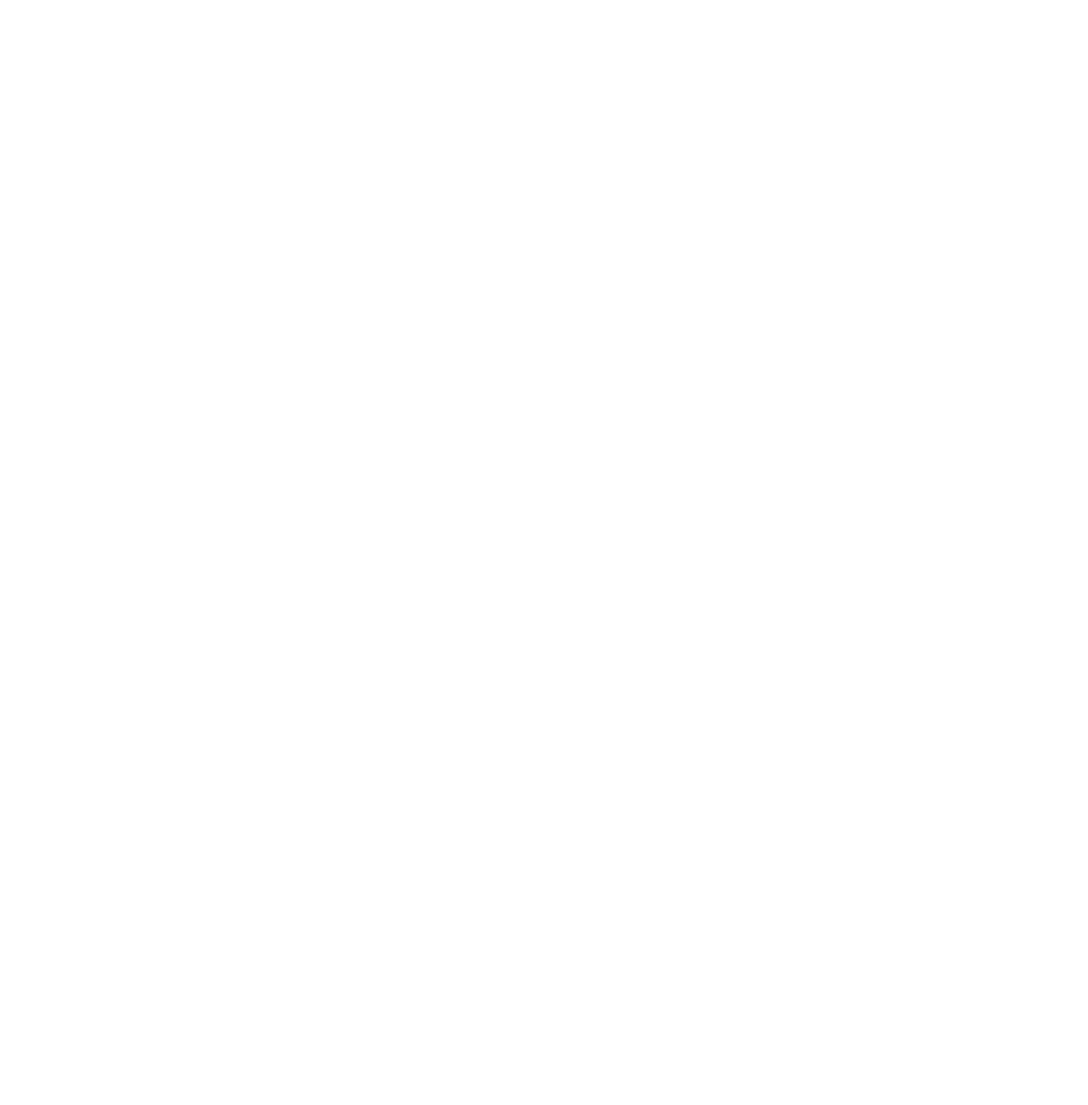
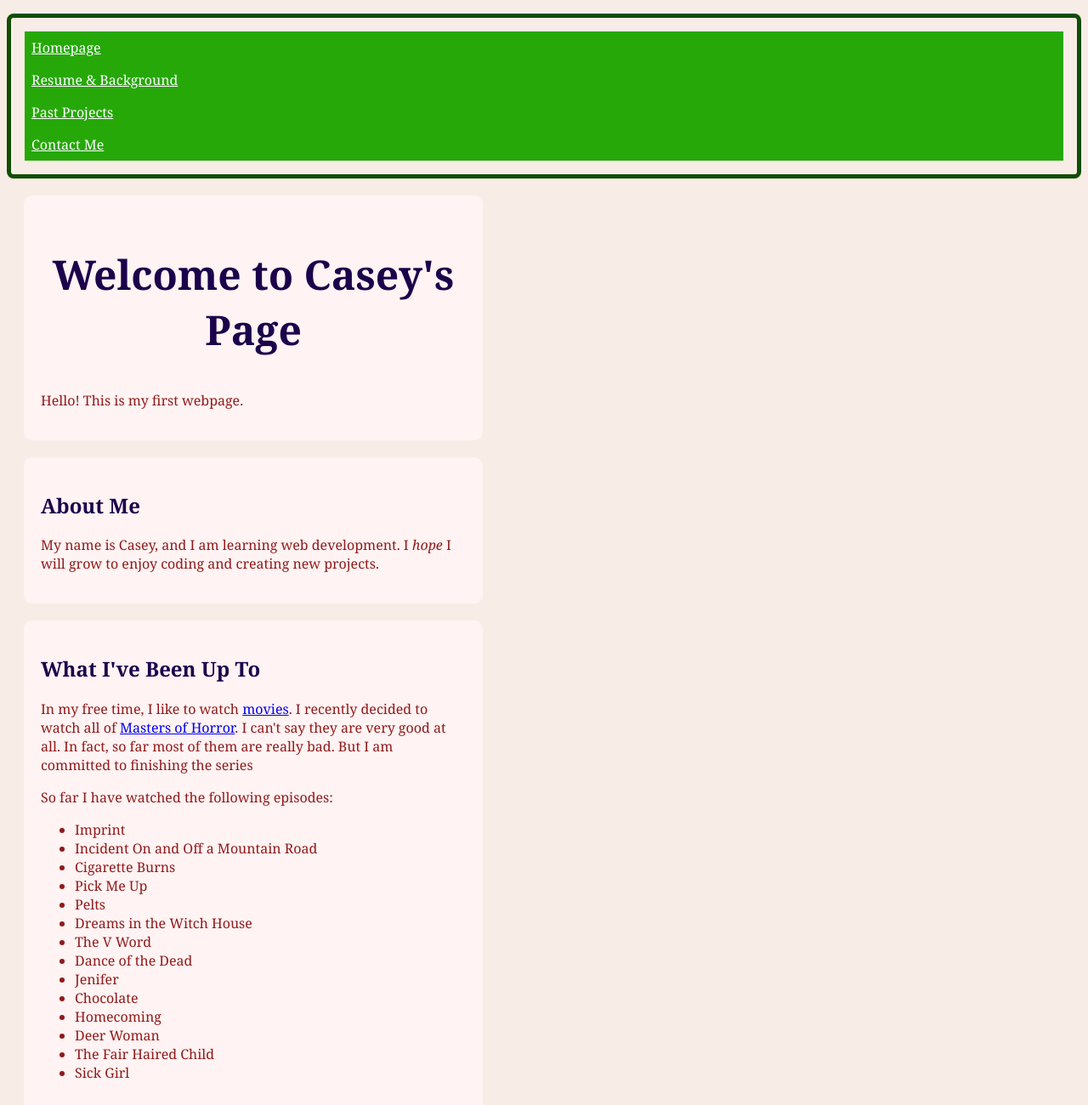
Before and after one commit to cmuncy-deleonardo/Muncy-DeLeonardo, a plain HTML site: page Final-Project/home.html in a window 1280 px wide. Shown: the top 1300 px of the page at 85% size. Before the commit the page ends 800 px from the top, so only its background shows below. Drawn offline with Linux system fonts and the light colour scheme.

Commit message:
add updates

```diff
--- a/Final-Project/home.html
+++ b/Final-Project/home.html
@@ -0,0 +1,66 @@
+<!doctype html>
+<html lang="en-US">
+<head>
+  <meta charset="utf-8" />
+  <title>Contact Page</title>
+  <link href="styles.css" rel="stylesheet" />
+</head>
+<body>
+
+<nav>
+    <ul class="nav-list">
+        <li><a href="home.html">Homepage</a></li>
+        <li><a href="resume.html">Resume & Background</a></li>
+        <li><a href="pastproject.html">Past Projects</a></li>
+        <li><a href="contact.html">Contact Me</a></li>
+    </ul>
+</nav>
+<main>
+<section class="about-section card" id="intro">
+<h1>Welcome to Casey's Page</h1>
+  <p>Hello! This is my first webpage.</p>
+</section>
+<section class="about-section card" id="about">
+  <h2>About Me</h2>
+  <p>My name is Casey, and I am learning web development. I <em>hope</em> I will grow to enjoy coding and creating new projects.</p>
+</section>
+<section class="about-section card" id="activities">
+<h2>What I've Been Up To</h2>
+<p>In my free time, I like to watch <a href="#disclaimer">movies</a>. I recently decided to watch all of <a href="https://en.wikipedia.org/wiki/Masters_of_Horror" target="_blank">Masters of Horror</a>. I can't say they are very good at all. In fact, so far most of them are really bad. But I am committed to finishing the series</p>
+<p>So far I have watched the following episodes:</p>
+<ul>
+  <li>Imprint</li>
+  <li>Incident On and Off a Mountain Road</li>
+  <li>Cigarette Burns</li>
+  <li>Pick Me Up</li>
+  <li>Pelts</li>
+  <li>Dreams in the Witch House</li>
+  <li>The V Word</li>
+  <li>Dance of the Dead</li>
+  <li>Jenifer</li>
+  <li>Chocolate</li>
+  <li>Homecoming</li>
+  <li>Deer Woman</li>
+  <li>The Fair Haired Child</li>
+  <li>Sick Girl</li>
+</ul>
+</section>
+</main>
+<h2 id="disclaimer">Disclaimer</h2>
+<p>I don't only watch bad movies. I also watch good ones! I log everything I watch on <a href="https://letterboxd.com/caseymd1992" target="_blank">Letterboxd</a>.</p>
+<p>Here are some of my favorite films:</p>
+  <ol>
+    <li>Repulsion</li>
+    <li>Gaslight</li>
+    <li>Twisted Nerve</li>
+    <li>The Apartment</li>
+    <li>Perfect Blue</li>
+    <li>Bones and All</li>
+    <li>Opera</li>
+    <li>Blue Velvet</li>
+    <li>Funny Games</li>
+    <li>Pan's Labyrinth</li>
+  </ol>
+<img src="https://i.postimg.cc/ZYXxxnpj/chicago-2023.jpg" alt="Black and white photo of woman on a bike smiling">
+</body>
+</html>
--- a/Final-Project/styles.css
+++ b/Final-Project/styles.css
@@ -1,5 +1,5 @@
 body {
-  background-color: rgba(244, 173, 126, 0.858);
+  background-color: rgba(248, 237, 229, 0.945);
 }
 h1 {
   color: rgb(27, 2, 75);
@@ -32,15 +32,14 @@ ol {
   color: rgba(134, 5, 5, 0.913);
 }
 .about-section {
-  background: #f2dbdbcc;
+  background: #fff3f3;
   color: aliceblue;
   padding: 20px;
   margin: 20px;
   width: 500px;
   border-radius: 10px;
 }
-#disclaimer {
-  border: 5px solid red;
+
 }
 nav ul {
   display: flex;
```
Also changed, not shown: Final-Project/final-project.html (+1 -1 lines).
